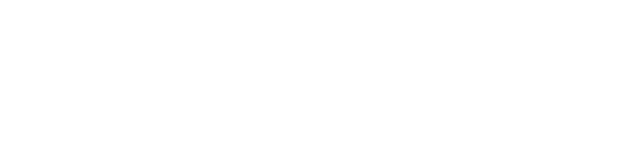
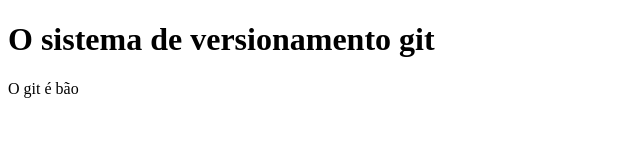
Before and after one commit to dededsg/web32802, a plain HTML site: page index.html in a window 1280 px wide. Shown: the whole page, without its empty margins (0-640 px from the left). Drawn offline with Linux system fonts and the light colour scheme.

Commit message:
Segunda versão

```diff
--- a/index.html
+++ b/index.html
@@ -4,9 +4,10 @@
     <meta charset="UTF-8">
     <meta http-equiv="X-UA-Compatible" content="IE=edge">
     <meta name="viewport" content="width=device-width, initial-scale=1.0">
-    <title>Document</title>
+    <title>O Sistema de versionamento git</title>
 </head>
 <body>
-
+    <h1>O sistema de versionamento git</h1>
+    <p>O git é bão</p>
 </body>
 </html>
```
